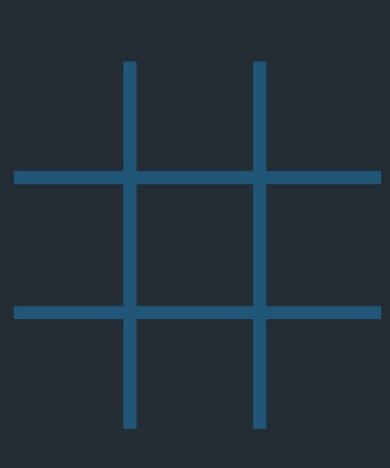
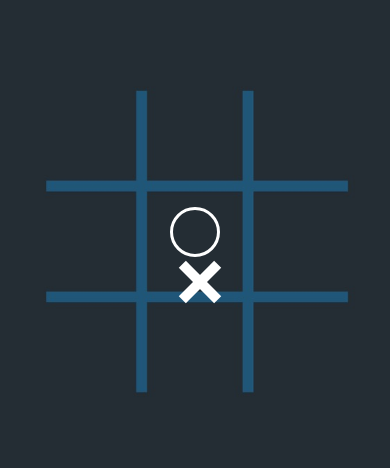
Before and after one commit to NilsRobatscherdev/app-tic_tac_toe, a React Native app: screen / in a window 390 px wide. Shown: the part 200-668 px from the top of the page. Built offline with nearby package versions, Linux system fonts and the light colour scheme.

Commit message:
Adding Cirle and Cross

```diff
--- a/App.js
+++ b/App.js
@@ -1,13 +1,18 @@
 import { StatusBar } from 'expo-status-bar';
 import { StyleSheet, Text, View, ImageBackground } from 'react-native';
+import { borderColor } from 'react-native/Libraries/Components/View/ReactNativeStyleAttributes';
 
 import BgImage from './assets/bg.jpeg'
 
 export default function App() {
   return (
     <View style={styles.container}>
-      <ImageBackground source={BgImage} style={styles.bg}>
-
+      <ImageBackground source={BgImage} style={styles.bg} resizeMode="contain">
+        <View style={styles.circle}></View>
+        <View style={styles.cross}>
+          <View style={styles.crossLine}></View>
+          <View style={[ styles.crossLine, styles.crossLineReversed]}></View>
+        </View>
       </ImageBackground>
       <StatusBar style="auto" />
     </View>
@@ -17,12 +22,41 @@ export default function App() {
 const styles = StyleSheet.create({
   container: {
     flex: 1,
-    backgroundColor: '#fff',
+    backgroundColor: '#242D34',
     alignItems: 'center',
     justifyContent: 'center',
   },
   bg:{
     width:'100%',
-    height:'100%'
+    height:'100%',
+    alignItems:'center',
+    justifyContent:'center',
+    paddingTop:20,
+  },
+  circle:{
+    width:50,
+    height:50,
+    backgroundColor:'#242D34',
+    borderRadius:25,
+    borderWidth:3,
+    borderColor:'white'
+  },
+  crossLine:{
+    position:'absolute',
+    width:10,
+    height:50,
+    backgroundColor:"white",
+    transform:[
+      {
+        rotate:'45deg'
+      }
+    ]
+  },
+  crossLineReversed:{
+    transform:[
+      {
+        rotate:'-45deg'
+      }
+    ]
   }
 });
```
